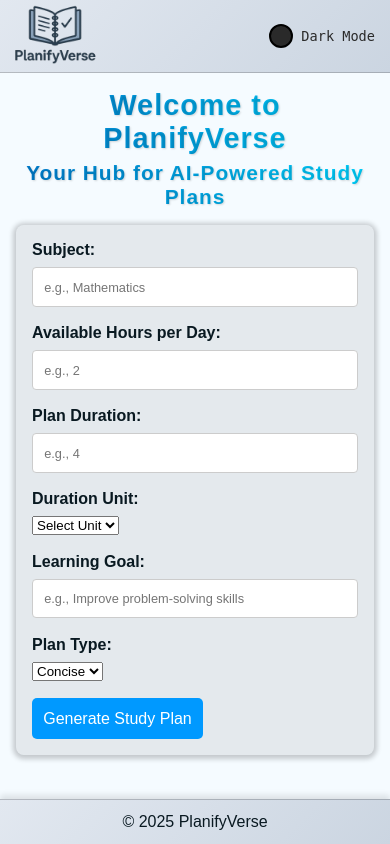
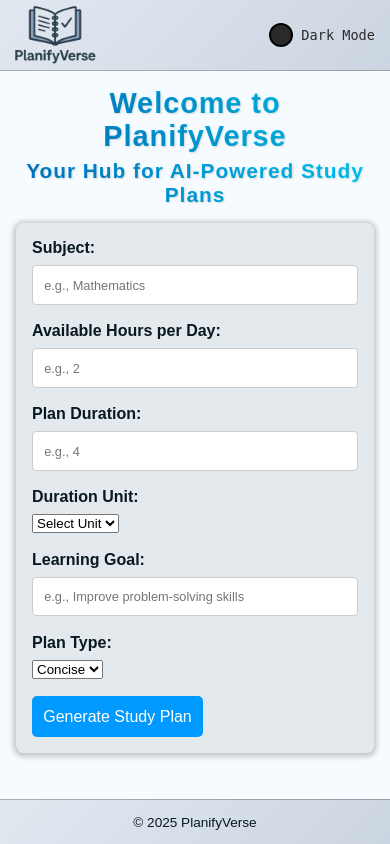
Before and after one commit to GuyTCharles/PlanifyVerse, a Flask app: page / in a window 390 px wide. Run offline with Flask 3, Linux system fonts and the light colour scheme; some libraries are stand-ins or nearby versions.

Commit message:
Updated  CSS texts size and logo

```diff
--- a/static/style.css
+++ b/static/style.css
@@ -37,7 +37,7 @@ body:not(.dark) main {
     max-height: 120px;
     /* Adjust based on your design */
     margin-top: -30px;
-    margin-bottom: -30px;
+    margin-bottom: -35px;
     margin-left: -18px;
 }
 
@@ -49,23 +49,23 @@ header {
     align-items: center;
     padding: 1rem 2rem;
     background: linear-gradient(135deg, #e2e8f0, #cbd5e1);
-    border-bottom: 0.5px solid rgba(0, 0, 0, 0.2);
-    box-shadow: 0 4px 6px rgba(0, 0, 0, 0.1);
+    border-bottom: 0.5px solid rgba(0, 0, 0, 0.25);
 }
 
 body.dark header {
     background: linear-gradient(135deg, #3a3a3a, #1a1a1a);
-    border-bottom: 0.5px solid rgba(255, 255, 255, 0.2);
-    box-shadow: 0 4px 6px rgba(0, 0, 0, 0.3);
+    border-bottom: 0.5px solid rgba(255, 255, 255, 0.25);
 }
 
-/* header h1 {
+/*
+header h1 {
     font-size: 1.7rem;
     font-weight: bold;
     letter-spacing: 1px;
     text-transform: uppercase;
     text-shadow: 2px 2px 4px rgba(0, 0, 0, 0.4);
-} */
+}
+*/
 
 /* Main Content */
 main {
@@ -159,7 +159,7 @@ body.dark .toggleText {
 }
 
 /* MEDIA QUERY: For screens 450px wide or smaller */
-@media (max-width: 450px) {
+@media (max-width: 469px) {
     header {
         padding: 0.5rem;
     }
@@ -168,10 +168,11 @@ body.dark .toggleText {
         max-height: 100px;
         /* Adjust based on your design */
         margin-top: -22px;
-        margin-bottom: -22px;
+        margin-bottom: -24px;
         margin-left: -3px;
     }
 
+    /* Toggle Text */
     .toggleText {
         font-size: 0.85rem;
         margin-right: 7px;
@@ -188,7 +189,8 @@ body.dark .toggleText {
     }
 
     footer {
-        padding: 0.8rem !important;
+        padding: 0.9rem !important;
+        font-size: 0.85rem;
     }
 }
 
@@ -260,14 +262,12 @@ footer {
     text-align: center;
     padding: 1rem 2rem;
     background: linear-gradient(135deg, #e2e8f0, #cbd5e1);
-    border-top: 0.5px solid rgba(0, 0, 0, 0.2);
-    box-shadow: 0 -4px 6px rgba(0, 0, 0, 0.1);
+    border-top: 0.5px solid rgba(0, 0, 0, 0.25);
 }
 
 body.dark footer {
     background: linear-gradient(135deg, #3a3a3a, #1a1a1a);
-    border-top: 0.5px solid rgba(255, 255, 255, 0.2);
-    box-shadow: 0 -4px 6px rgba(0, 0, 0, 0.3);
+    border-top: 0.5px solid rgba(255, 255, 255, 0.25);
 }
 
 /* Plan Result & PDF Button (for the modal) */
```
